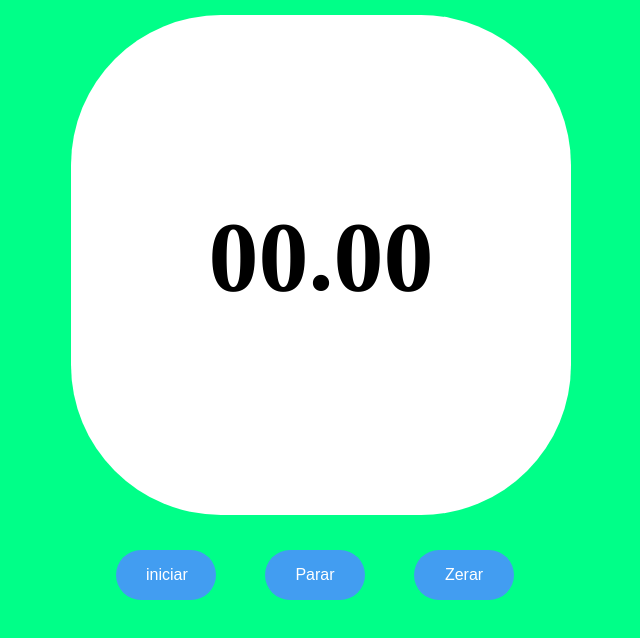
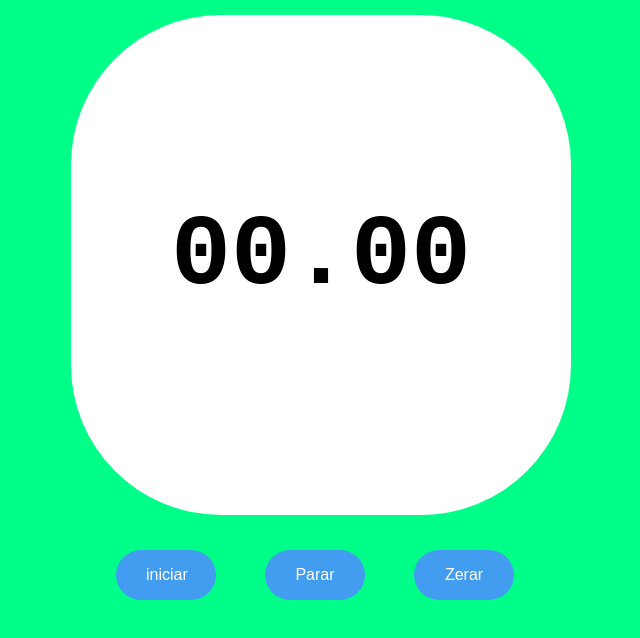
Before and after one commit to caiobarbosa881/stopwatch, a plain HTML site: page index.html in a window 1280 px wide. Both pictures are taken after a click on the button "iniciar". Shown: the whole page, without its empty margins (319-959 px from the left). Drawn offline with Linux system fonts and the light colour scheme.

Commit message:
mudei fonte do timer

```diff
--- a/index.html
+++ b/index.html
@@ -3,7 +3,6 @@
 <head>
 <meta charset="UTF-8">
 <meta name="viewport" content="width=device-width, initial-scale=1">
-<script type="text/javascript" src="script.js"></script>
 <link rel="stylesheet" href="style.css">
 
 </head>
@@ -11,7 +10,7 @@
 
 <div class="container centercontainer">
     <div class="circulo">
-    <h1 id="timer">00.00</h1>
+    <h1 class="timer">00.00</h1>
     </div>
 </div>
 
@@ -22,4 +21,6 @@
 </div>
 
 </body>
+<script type="text/javascript" src="script.js"></script>
+
 </html>
--- /dev/null
+++ b/script.js
@@ -0,0 +1,6 @@
+var v1 = document.querySelector(".timer");
+
+function iniciar(){
+    v1.innerHTML = v1.innerHTML;
+
+}
--- a/style.css
+++ b/style.css
@@ -4,8 +4,6 @@ html{
 .container{
     height: 300px;
     width: 300px;
-}
-.buttons-div{
 }
 .centercontainer{
     width: 1000px;
@@ -38,7 +36,6 @@ html{
     left: 0;
     right: 0;
     margin: auto;
-
     text-align: center;
     justify-content: center;
     line-height: 350px;
@@ -58,6 +55,7 @@ input{
 input:hover{
     background-color: rgb(66, 92, 241);
 }
-#timer{
+.timer{
     color: black;
+    font-family: 'Courier New', Courier, monospace;
 }
```
